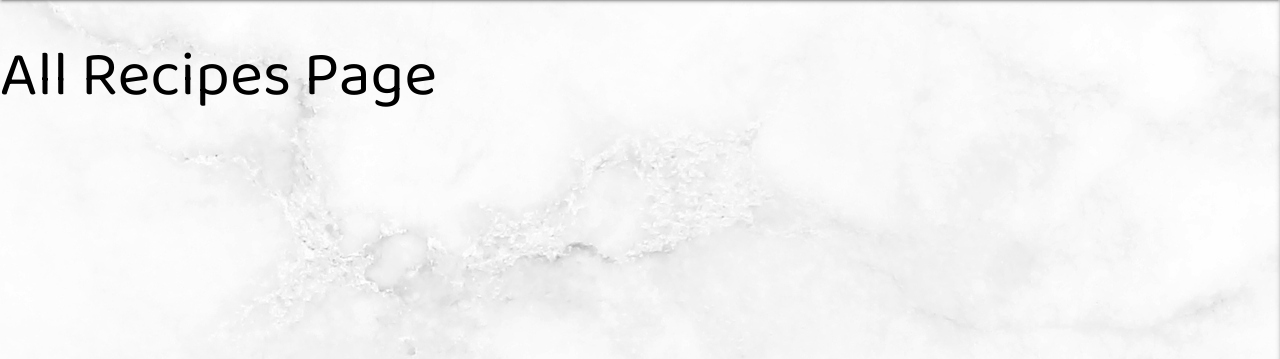
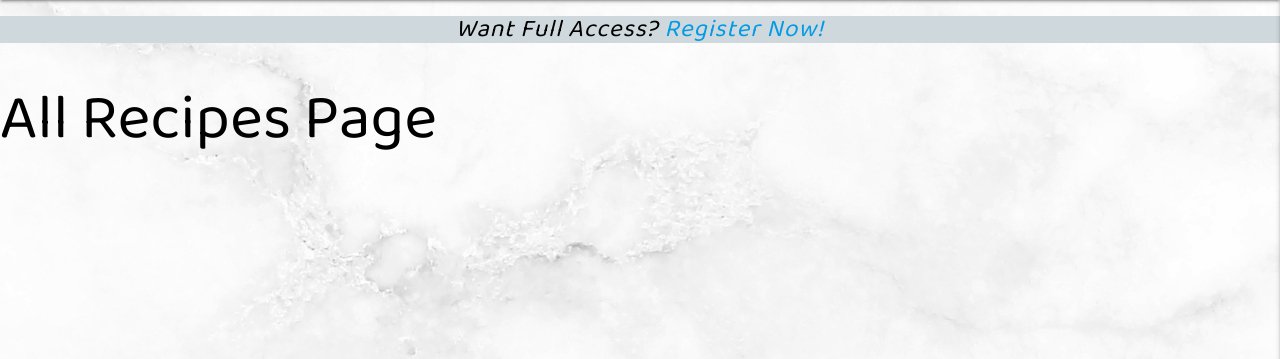
Before and after one commit to ifti-khan/cookbook, a Flask app: page /all-recipes in a window 1280 px wide. Shown: the part 64-423 px from the top of the page. Run offline with Flask 2, Linux system fonts and the light colour scheme; data that the repository does not hold is empty; some libraries are stand-ins or nearby versions.

Commit message:
mod: added register message to recipe html

```diff
--- a/static/css/style.css
+++ b/static/css/style.css
@@ -153,3 +153,9 @@ footer {
     border-radius: 10px;
     box-shadow:5px 5px 50px 5px grey;
 }
+
+/*recipe.html*/
+.reg-message2 {
+    font-style: italic;
+    letter-spacing: 1px;
+}
--- a/templates/recipes.html
+++ b/templates/recipes.html
@@ -1,5 +1,9 @@
 {% extends "base.html" %}
 {% block content %}
+
+{% if not session.user %}
+<h5 class="center-align text-shadow blue-grey lighten-4 black-text reg-message2">Want Full Access? <a href="{{ url_for('register') }}">Register Now!</a></h5>
+{% endif %}
 
     <h1>All Recipes Page</h1>
 
```
